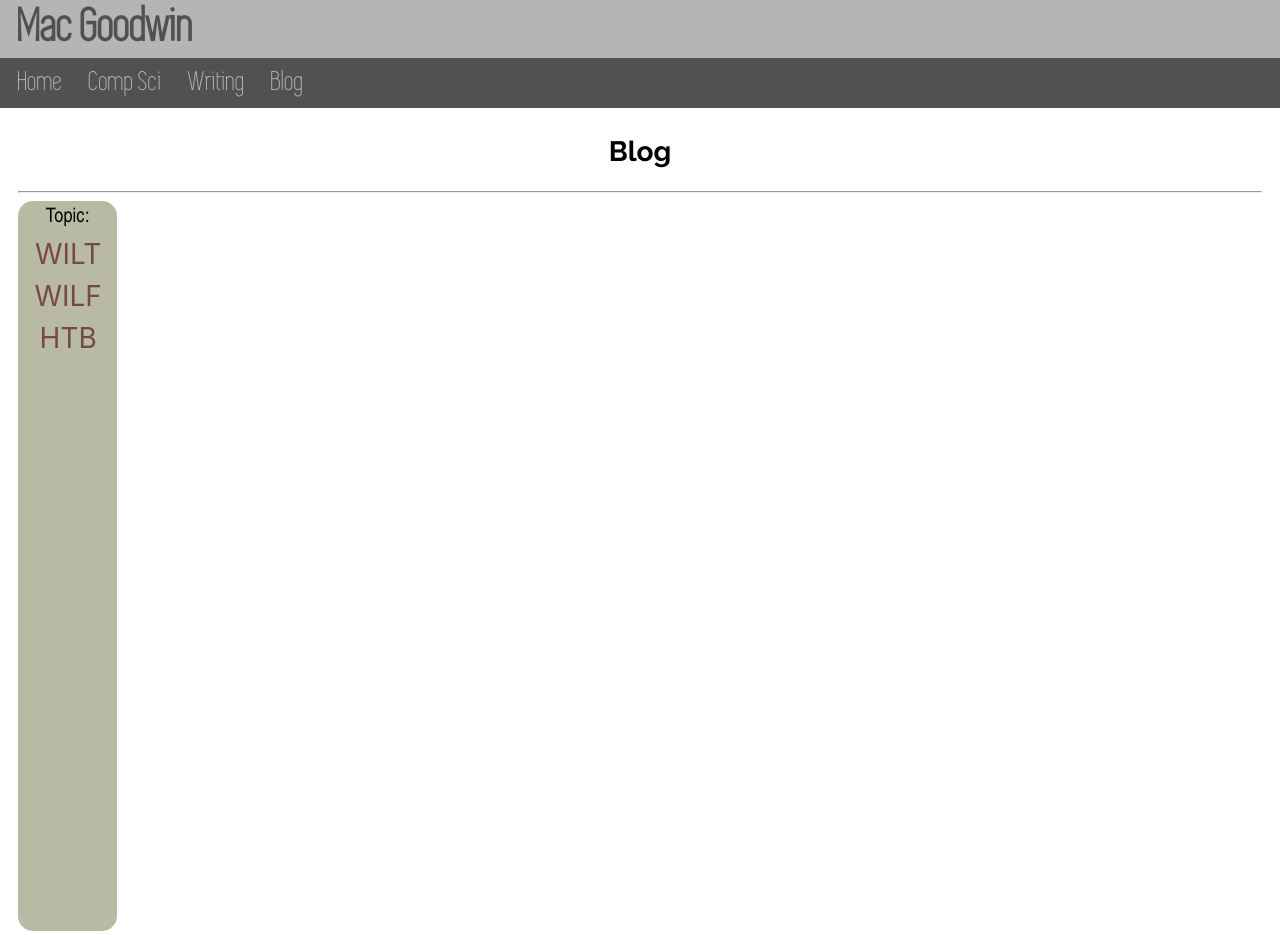
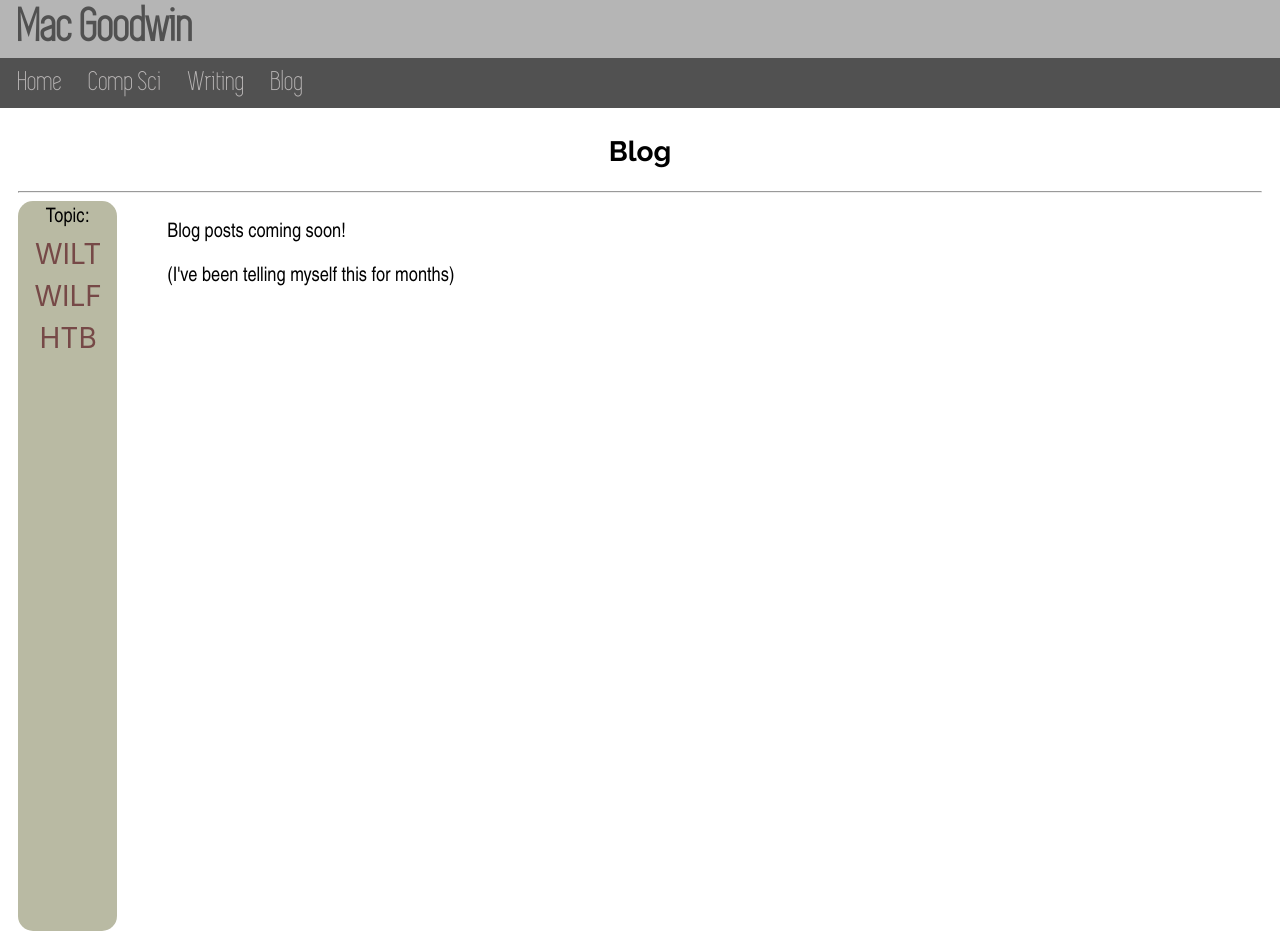
Before and after one commit to Twigonometry/mac-goodwin.com, a Jekyll site: the page built from mac-goodwin/blog/index.html, in a window 1280 px wide. Built offline with Jekyll 4.4.1, drawn with Linux system fonts in a browser that asks for light colours; some web fonts are replaced.

Commit message:
Blogs 'coming soon' and index.html

```diff
--- a/mac-goodwin/blog.html
+++ b/mac-goodwin/blog/index.html
@@ -21,6 +21,9 @@ description: Blog posts about my writing, programming projects, and anything els
     </div>
 
     <div id="sub-content">
+        <p>Blog posts coming soon!</p>
+        <p>(I've been telling myself this for months)</p>
+
         {% for post in site.posts %}
             <div class="blog-showcase">
                 <div class="text">
```
